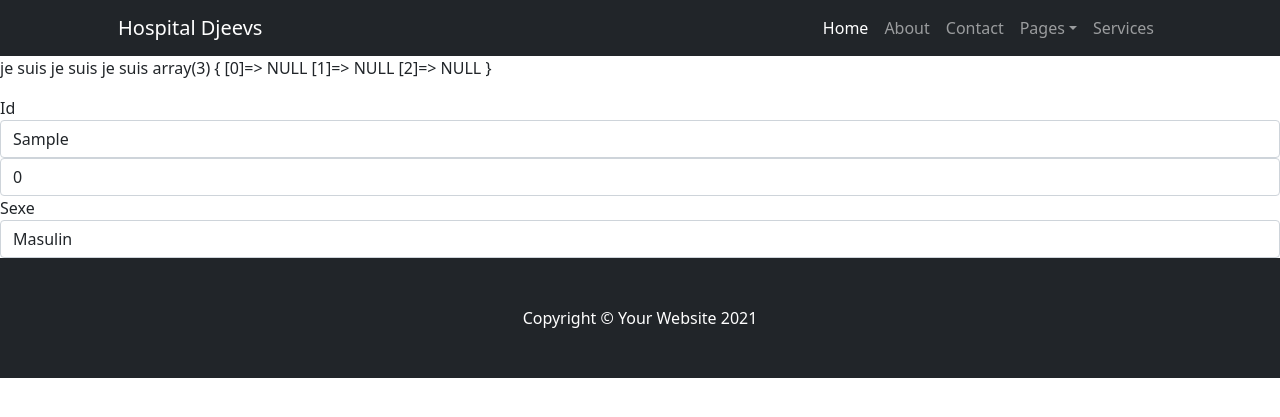
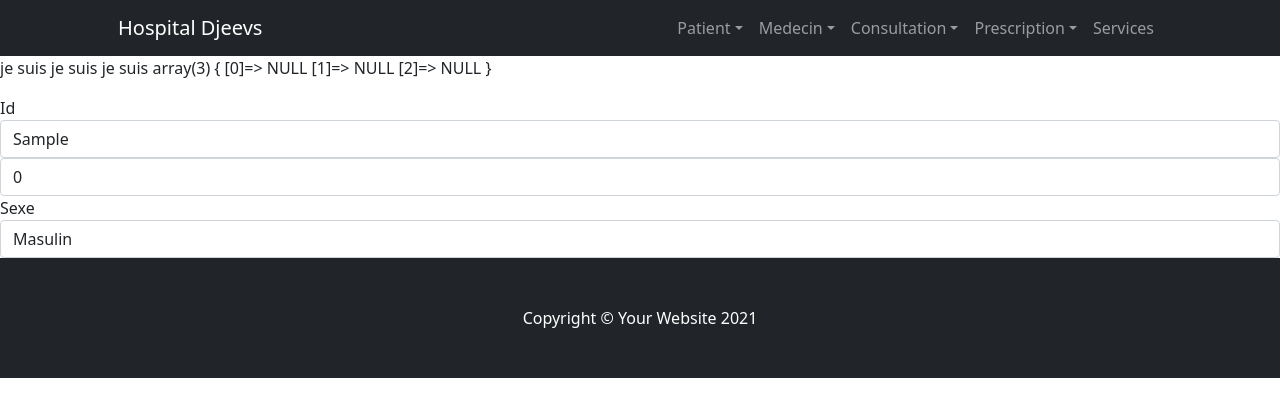
Before and after one commit to Djeevs-Jean/Esih-Project-php-clinical-project-L2, a PHP site: page /req.php in a window 1280 px wide. Shown: the top 417 px of the page. Run offline with PHP 8.4, Linux system fonts and the light colour scheme; tables that the repository leaves empty or names only in its code hold one stand-in row (values such as "Sample post"); data that the repository does not hold is empty.

Commit message:
Add to elem srcc

```diff
--- a/elements/header.php
+++ b/elements/header.php
@@ -11,29 +11,48 @@
         <!-- Bootstrap css-->
 
         <link href="/dist/css/bootstrap.min.css" rel="stylesheet" />
+                <!-- style css -->
+        <link href="/dist/style.css" rel="stylesheet" />
     </head>
     <body>
-        <!-- Responsive navbar-->
+        <!--  navbar-->
         <nav class="navbar navbar-expand-lg navbar-dark bg-dark">
             <div class="container px-5">
-                <a class="navbar-brand" href="../src/lists_patients.php">Hospital Djeevs</a>
+                <a class="navbar-brand" href="../src/HomePage.php">Hospital Djeevs</a>
                 <!-- <button class="navbar-toggler" type="button" data-bs-toggle="collapse" data-bs-target="#navbarSupportedContent" aria-controls="navbarSupportedContent" aria-expanded="false" aria-label="Toggle navigation"><span class="navbar-toggler-icon"></span></button> -->
                 <div class="collapse navbar-collapse" id="navbarSupportedContent">
-                    <ul class="navbar-nav ms-auto mb-2 mb-lg-0">
-                        <li class="nav-item"><a class="nav-link active" aria-current="page" href="../src/lists_patients.php">Home</a></li>
-                        <li class="nav-item"><a class="nav-link" href="#!">About</a></li>
-                        <li class="nav-item"><a class="nav-link" href="#!">Contact</a></li>
+                    <ul class="navbar-nav ms-auto  mb-lg-0">
+
 
                         <li class="nav-item dropdown">
-                            <a class="nav-link dropdown-toggle" id="navbarDropdownBlog" href="#" role="button" data-bs-toggle="dropdown" aria-expanded="false">Pages</a>
+                            <a class="nav-link dropdown-toggle" id="navbarDropdownBlog" href="#" role="button" data-bs-toggle="dropdown" aria-expanded="false">Patient</a>
                             <ul class="dropdown-menu dropdown-menu-end" aria-labelledby="navbarDropdownBlog">
-                                <li><a class="dropdown-item" href="blog-home.html">Blog Home</a></li>
-                                <li><a class="dropdown-item" href="/src/medecin.php">Medecin</a></li>
-                                <li><a class="dropdown-item" href="/src/consultation.php">Consultation</a></li>
-                                <li><a class="dropdown-item" href="/src/prescription.php">Prescription</a></li>
-                                <li><a class="dropdown-item" href="/src/patient.php">Patient</a></li>
-                                <li><a class="dropdown-item" href="/src/lists_patients.php">List Patient</a></li>
-                                <li><a class="dropdown-item" href="/src/lists_consultations.php">List Consultation</a></li>
+                                <li><a class="dropdown-item" href="../src/patient.php">Create Patient</a></li>
+                                <li><a class="dropdown-item" href="../src/lists_patients.php">List Patient</a></li>
+                            </ul>
+                        </li>
+
+                        <li class="nav-item dropdown">
+                            <a class="nav-link dropdown-toggle" id="navbarDropdownBlog" href="#" role="button" data-bs-toggle="dropdown" aria-expanded="false">Medecin</a>
+                            <ul class="dropdown-menu dropdown-menu-end" aria-labelledby="navbarDropdownBlog">
+                                <li><a class="dropdown-item" href="../src/medecin.php">Create Medecin</a></li>
+                                <li><a class="dropdown-item" href="../src/lists_medecin.php">List Medecin</a></li>
+
+                            </ul>
+                        </li>
+
+                        <li class="nav-item dropdown">
+                            <a class="nav-link dropdown-toggle" id="navbarDropdownBlog" href="#" role="button" data-bs-toggle="dropdown" aria-expanded="false">Consultation</a>
+                            <ul class="dropdown-menu dropdown-menu-end" aria-labelledby="navbarDropdownBlog">
+                                <li><a class="dropdown-item" href="../src/consultation.php">Create Consultation</a></li>
+                                <li><a class="dropdown-item" href="../src/lists_consultations.php">List Consultation</a></li>
+                            </ul>
+                        </li>
+
+                        <li class="nav-item dropdown">
+                            <a class="nav-link dropdown-toggle" id="navbarDropdownBlog" href="#" role="button" data-bs-toggle="dropdown" aria-expanded="false">Prescription</a>
+                            <ul class="dropdown-menu dropdown-menu-end" aria-labelledby="navbarDropdownBlog">
+                                <li><a class="dropdown-item" href="../src/prescription.php">Create Prescription</a></li>
                             </ul>
                         </li>
 
```
Also changed, not shown: elements/header copy.php (added, +49 -0 lines).
